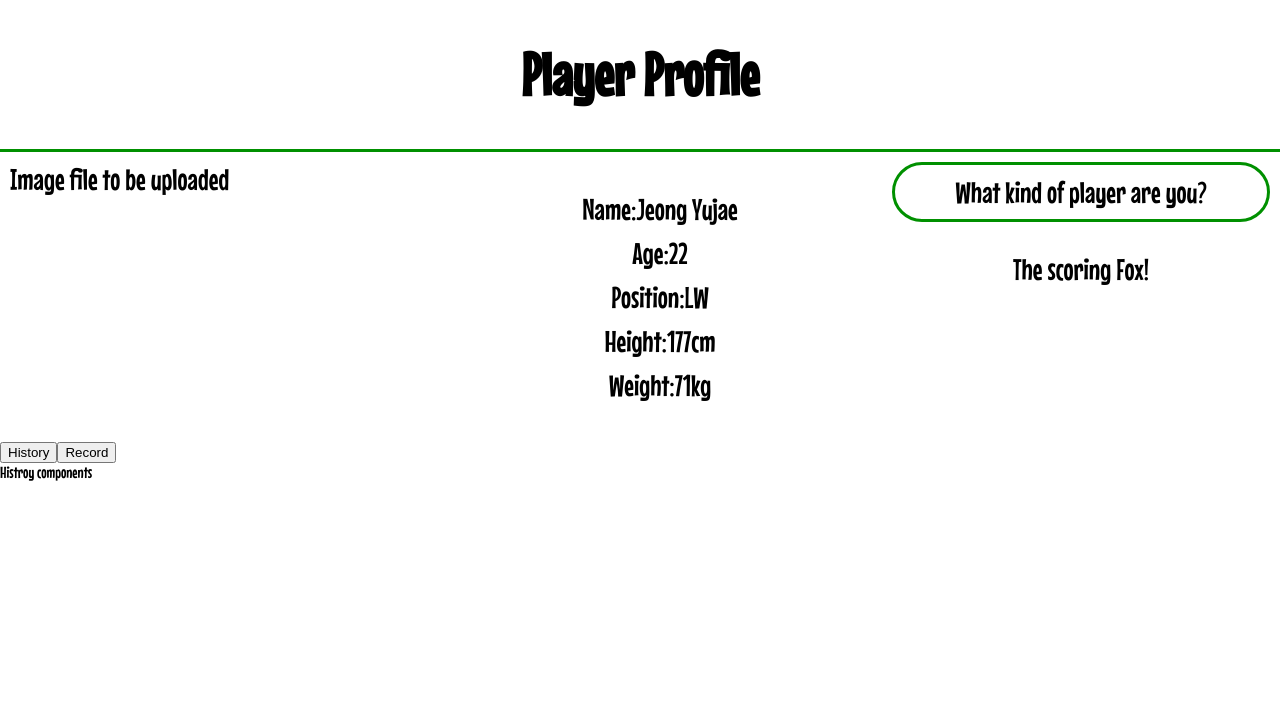
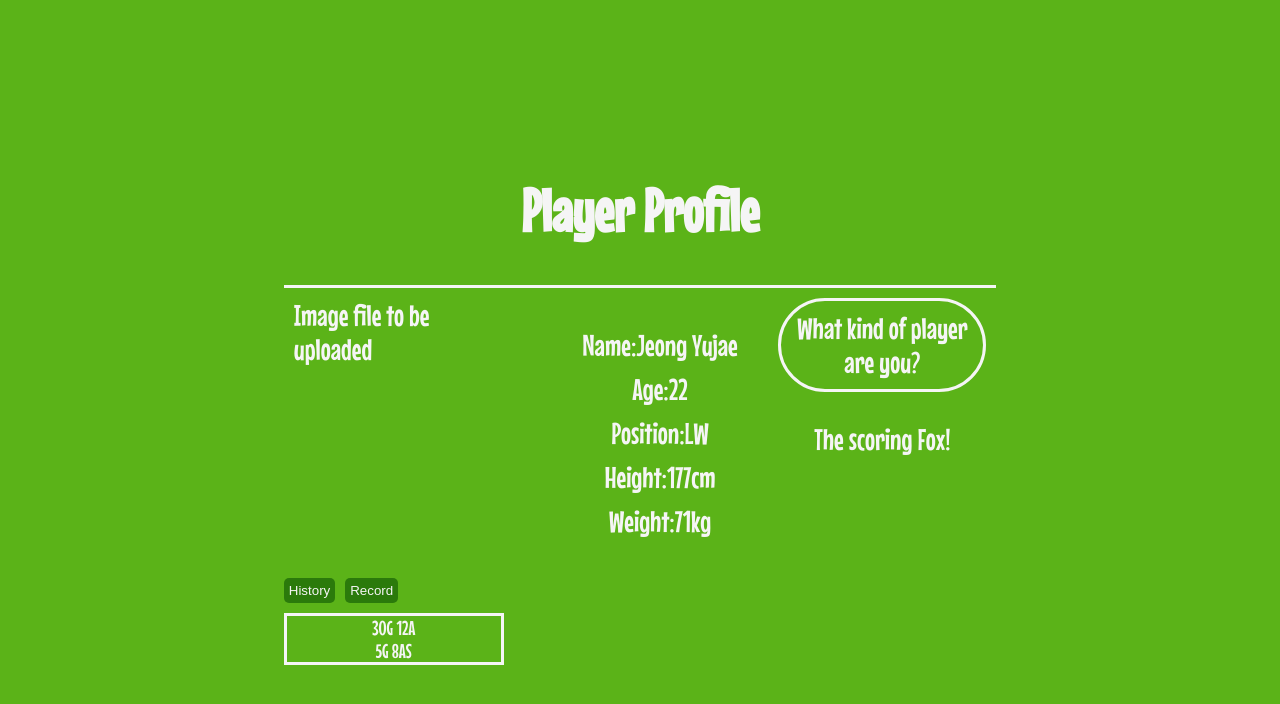
Before and after one commit to JeongYujae/Kick_With_Me, a React (Create React App) app: page /profile/1 in a window 1280 px wide. Shown: the top 704 px of the page. Built offline with nearby package versions, Linux system fonts and the light colour scheme.

Commit message:
split with / function

```diff
--- a/src/App.css
+++ b/src/App.css
@@ -1,16 +1,48 @@
+body{
+  background-color: #5BB318;
+  color: whitesmoke;
+  display: flex;
+  justify-content: center;
+  align-items: center;
+  font-family: 'Nanum Pen Script';
+  /* 웹 브라우저의 페이지 100% 를 최소 높이로 설정 */
+  min-height: 100vh;
+  margin: 0px;
+}
+
+@media (min-width:650px) {
+  .App{
+    width: 640px;
+  }
+
+}
+
+@media (max-width:650px){
+  .App{
+    width: 90vw;
+  }
+}
+
 Body {
   font-family: 'Mouse Memoirs', sans-serif;
   /* background-color: #009000; */
+
 }
 
 ul {
   list-style: none;
 }
 .Myheader {
+
   text-align: center;
-  border-bottom: 3px solid #009000;
+  border-bottom: 3px solid whitesmoke;
   font-size: 30px;
 }
+
+/* .ProfileDeatail{
+  border: 3px solid #009000;
+
+} */
 
 .ProfileDetailInformation{
   display: flex;
@@ -37,7 +69,7 @@ ul {
 }
 
 .ProfileDetailInformation .Introduce_title{
-  border: 3px solid #009000;
+  border: 3px solid whitesmoke;
   border-radius: 50px;
   padding:10px;
 }
@@ -54,3 +86,29 @@ ul {
   margin-bottom: 10px;
 
 }
+
+.ProfileDetail button {
+  cursor: pointer;
+  border: none;
+  border-radius: 5px;
+  background-color: #2B7A0B;
+  color:whitesmoke;
+  border: none;
+  padding: 5px;
+  margin-right: 10px;
+  margin-bottom: 10px;
+
+
+}
+
+.HistoryBox {
+  border:3px solid whitesmoke;
+  width: 30%;
+  font-size: 20px;
+  text-align: center;
+  align-items: cen;
+}
+
+.HistoryBox li {
+  list-style: none;
+}
--- a/src/App.js
+++ b/src/App.js
@@ -6,9 +6,12 @@ import React from 'react';
 
 // JSON파일, BE API 로부터 받을 예정
 const dummyList= [
-  {'id':1,'name':'Jeong Yujae', 'age':22, 'position':'LW', 'height':177, 'weight':71, 'introduce':'The scoring Fox!'},
-  {'id':2,'name':'Federico Valverde', 'age':25, 'position':'CM', 'height':183, 'weight':67, 'introduce':'Heart for Madrid' },
-  {'id':3,'name':'Antonio Rudiger', 'age':30, 'position':'CB', 'height':190, 'weight':81, 'introduce':'NEW WALL OF MADRID' }
+  {'id':1,'name':'Jeong Yujae', 'age':22, 'position':'LW', 'height':177, 'weight':71, 'introduce':'The scoring Fox!','history':'2019-2021 Sungboo/2022 Yaban',
+  'record':'30G 12A/ 5G 8AS'},
+  {'id':2,'name':'Federico Valverde', 'age':25, 'position':'CM', 'height':183, 'weight':67, 'introduce':'Heart for Madrid','history':'2017-2022 Real Madrid',
+  'record':'15G/40AS'},
+  {'id':3,'name':'Antonio Rudiger', 'age':30, 'position':'CB', 'height':190, 'weight':81, 'introduce':'NEW WALL OF MADRID','history':'2016-2021 Chealsea/2022 Real Madrid',
+  'record':'20G 12AS/ 0G 0AS' }
 ]
 
 
--- a/src/components/History.js
+++ b/src/components/History.js
@@ -1,9 +1,52 @@
-import React from "react";
+import React, { useContext, useEffect, useState } from "react";
+import { useNavigate, useParams } from "react-router-dom";
+import { PlayerStateContext } from "../App";
 
 const History = () =>{
+    const userData= useContext(PlayerStateContext)
+    const {id} = useParams();
+
+    const navigate= useNavigate()
+
+    const [data,setData]=useState();
+
+
+
+    useEffect(()=>{
+        if (userData.length >=1){
+            const targetUser= userData.find(
+                (it)=> parseInt(it.id)=== parseInt(id))
+
+                if (targetUser){
+                    setData(targetUser)
+                }
+                else {
+                    alert("User Not Found")
+                    navigate('/', {replace:true})
+                };
+    }
+    },[id,userData]);
+
+    // const splitByYear= (content) => {
+    //     const newContent= content.split('/');
+    //     const newList= newContent.map((cont,index)=> <li key={index}>{cont}</li>)
+
+    //     console.log(newList)
+    //     return newList
+
+    //     }
+
+        // const newReturn = content.split('/').map((cont,idx) =>{
+        // });
+        // console.log(newReturn)
+
     return (
-        <div>
-            Histroy components
+        <div className="HistoryBox">
+            {data && data.record.split('/').map((cont,index)=><li key={index}>{cont}</li>)}
+
+            {/* Histroy components
+            {data &&<button onClick={splitByYear(data.history)} /> } */}
+            {/* {data && splitByYear(data.history)} */}
         </div>
     )
 }
--- a/src/components/ProfileDetail.js
+++ b/src/components/ProfileDetail.js
@@ -65,8 +65,8 @@ const ProfileDetail = () =>{
 
             <div>
                 <div className="History">
-                    <button onClick={()=>setContent(false)}>History</button>
-                    <button onClick={()=>setContent(true)}>Record</button>
+                    <button onClick={()=>setContent(true)}>History</button>
+                    <button onClick={()=>setContent(false)}>Record</button>
                 </div>
                 <div>
                     {content? <History/> : <Record/>}
--- a/src/components/Record.js
+++ b/src/components/Record.js
@@ -1,9 +1,33 @@
-import React from "react";
+import React, { useContext, useEffect, useState } from "react";
+import { useNavigate, useParams } from "react-router-dom";
+import { PlayerStateContext } from "../App";
 
 const Record = () =>{
+    const userData= useContext(PlayerStateContext)
+    const {id} = useParams();
+
+    const navigate= useNavigate()
+
+    const [data,setData]=useState();
+
+    useEffect(()=>{
+        if (userData.length >=1){
+            const targetUser= userData.find(
+                (it)=> parseInt(it.id)=== parseInt(id))
+
+                if (targetUser){
+                    setData(targetUser)
+                }
+                else {
+                    alert("User Not Found")
+                    navigate('/', {replace:true})
+                };
+    }
+    },[id,userData]);
+
     return (
-        <div>
-            Record components
+        <div className="RecordBox">
+        {data && data.record.split('/').map((cont,index)=><li key={index}>{cont}</li>)}
         </div>
     )
 }
```
